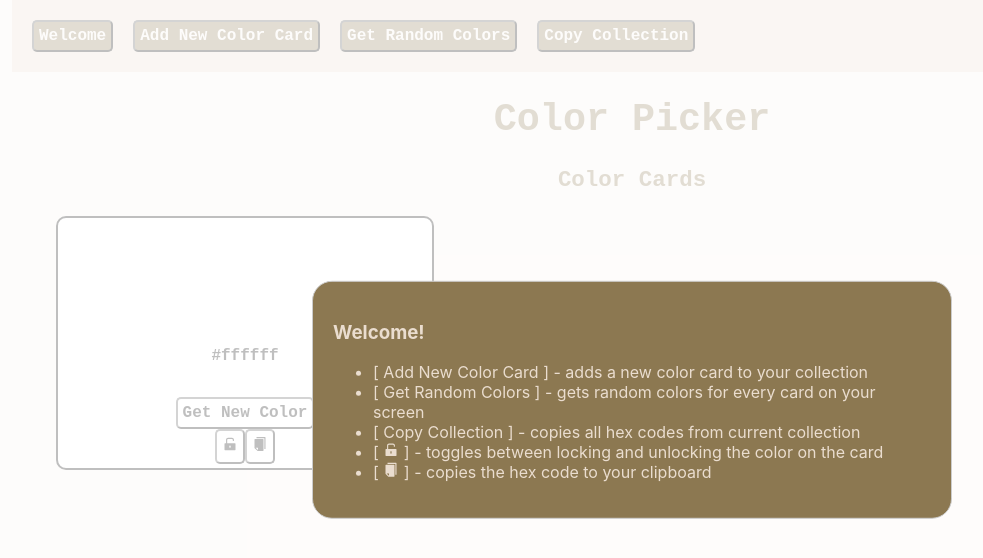
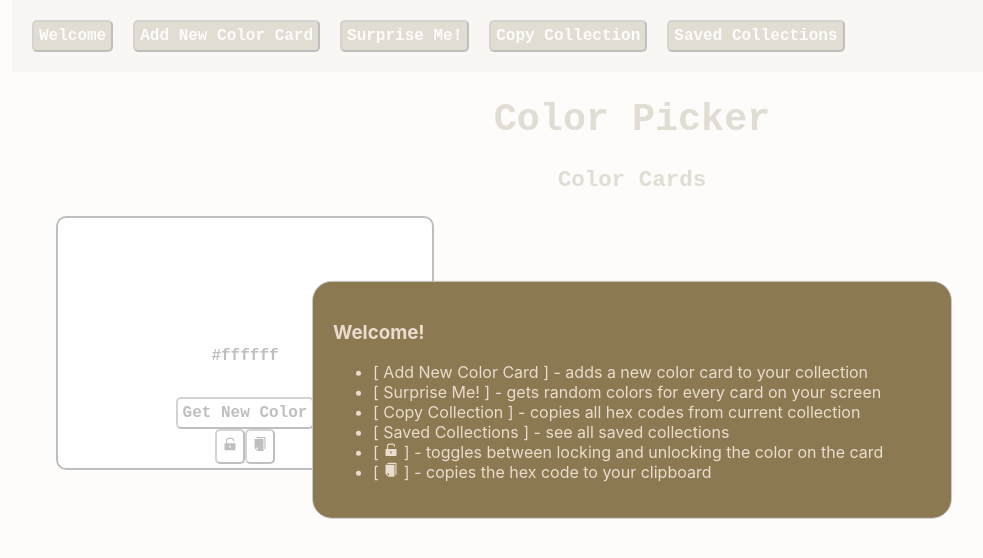
Before and after one commit to lauble/color-picker, a React (Create React App) app: page / in a window 1280 px wide. Both pictures are taken after a click on the button "Welcome". Shown: the top 558 px of the page, without its empty margins (8-991 px from the left). Built offline with nearby package versions, Linux system fonts and the light colour scheme.

Commit message:
added buttons for future functionality

```diff
--- a/src/App.js
+++ b/src/App.js
@@ -50,8 +50,9 @@ function App() {
           Welcome
         </button>
         <button onClick={onAddBtnClick}>Add New Color Card</button>
-        <button onClick={generateColors}>Get Random Colors</button>
-        <button onClick={generateColors}>Copy Collection</button>
+        <button onClick={generateColors}>Surprise Me!</button>
+        <button>Copy Collection</button>
+        <button>Saved Collections</button>
       </div>
       <Modal
         isOpen={modalOpen}
@@ -66,12 +67,12 @@ function App() {
             [ Add New Color Card ] - adds a new color card to your collection
           </li>
           <li>
-            [ Get Random Colors ] - gets random colors for every card on your
-            screen
+            [ Surprise Me! ] - gets random colors for every card on your screen
           </li>
           <li>
             [ Copy Collection ] - copies all hex codes from current collection
           </li>
+          <li>[ Saved Collections ] - see all saved collections</li>
           <li>
             [ <AiFillUnlock /> ] - toggles between locking and unlocking the
             color on the card
```
